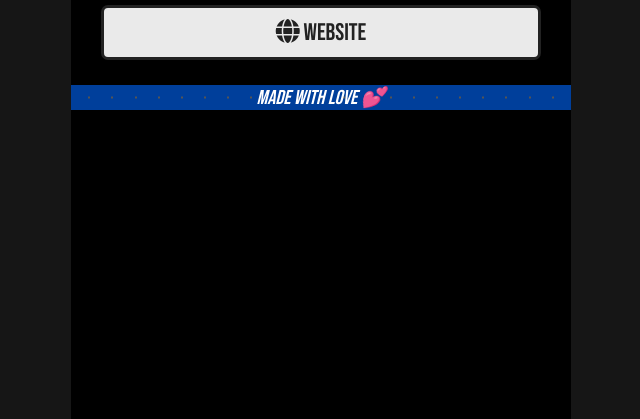
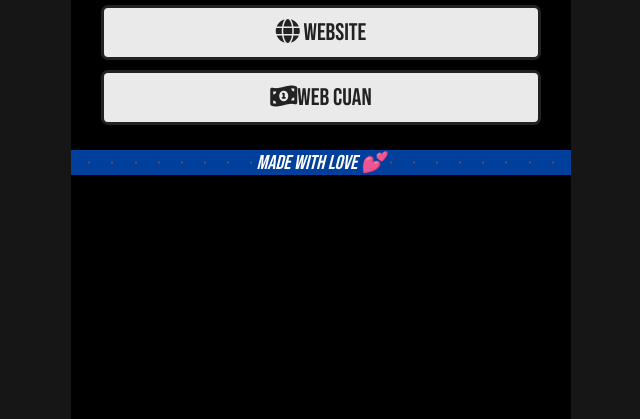
Before and after one commit to ekkygamingstore/topup, a plain HTML site: page index.html in a window 1280 px wide. Shown: the part 381-800 px from the top of the page, without its empty margins (319-959 px from the left). Drawn offline with nearby package versions, Linux system fonts and the light colour scheme; files that its build step writes are made by us from their sources.

Commit message:
add web cuan

```diff
--- a/index.html
+++ b/index.html
@@ -114,6 +114,8 @@ html {
           animate__bounceInLeft animate__delay-1s"><i class="fa-brands fa-instagram"></i> instagram</a>
         <a href="https://ekiwandana24.skom.id/" target="_blank"
           class="animate__animated animate__bounceInLeft animate__delay-2s"><i class="fa-solid fa-globe"></i> website</a>
+          <a href="https://paidera.com/?r=2564922" target="_blank"
+          class="animate__animated animate__bounceInLeft animate__delay-2s"><i class="fa-solid fa-money-bill-1-wave"></i>web cuan</a>
       </div>
 
       <!-- footer -->
```
